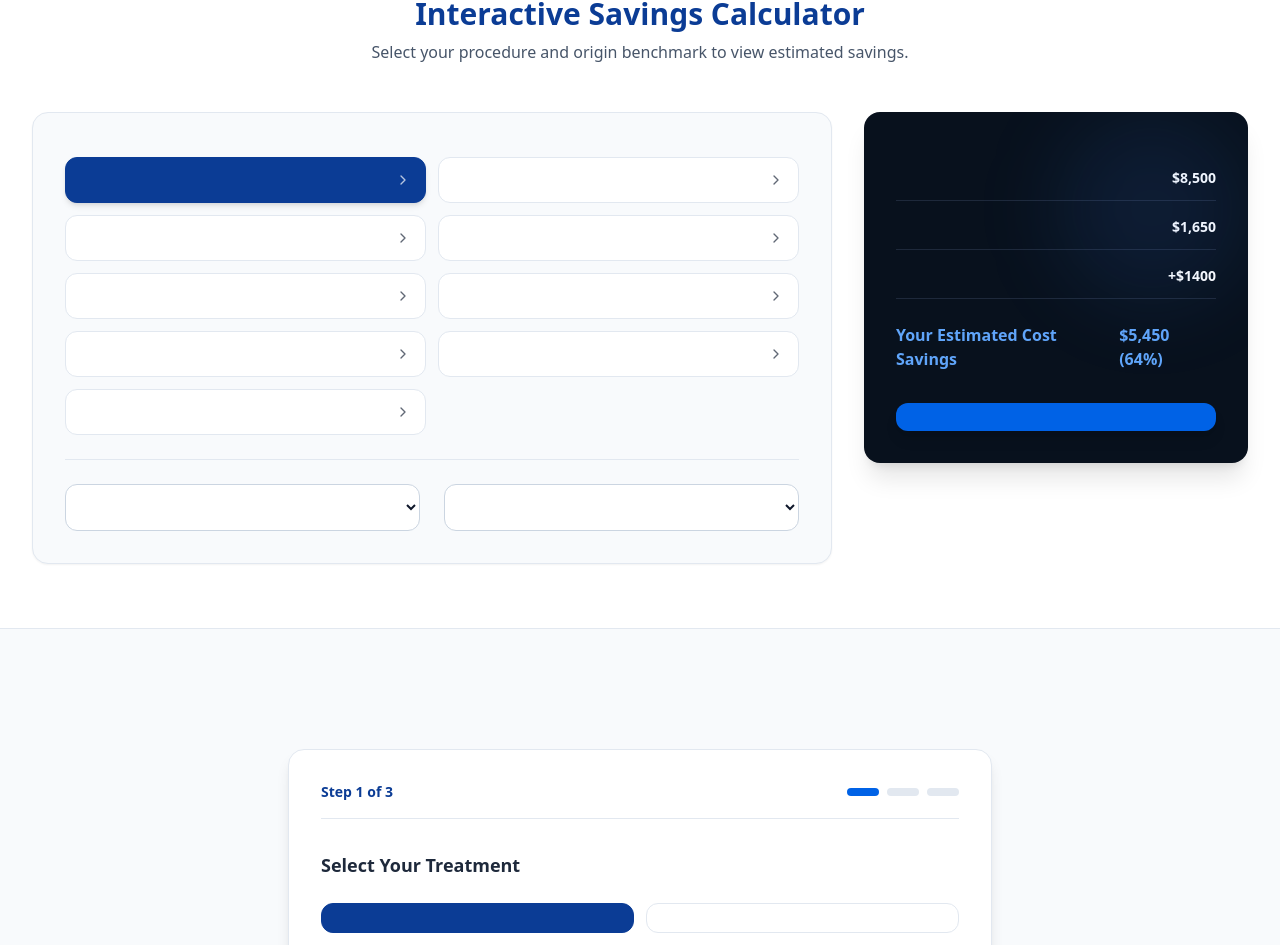
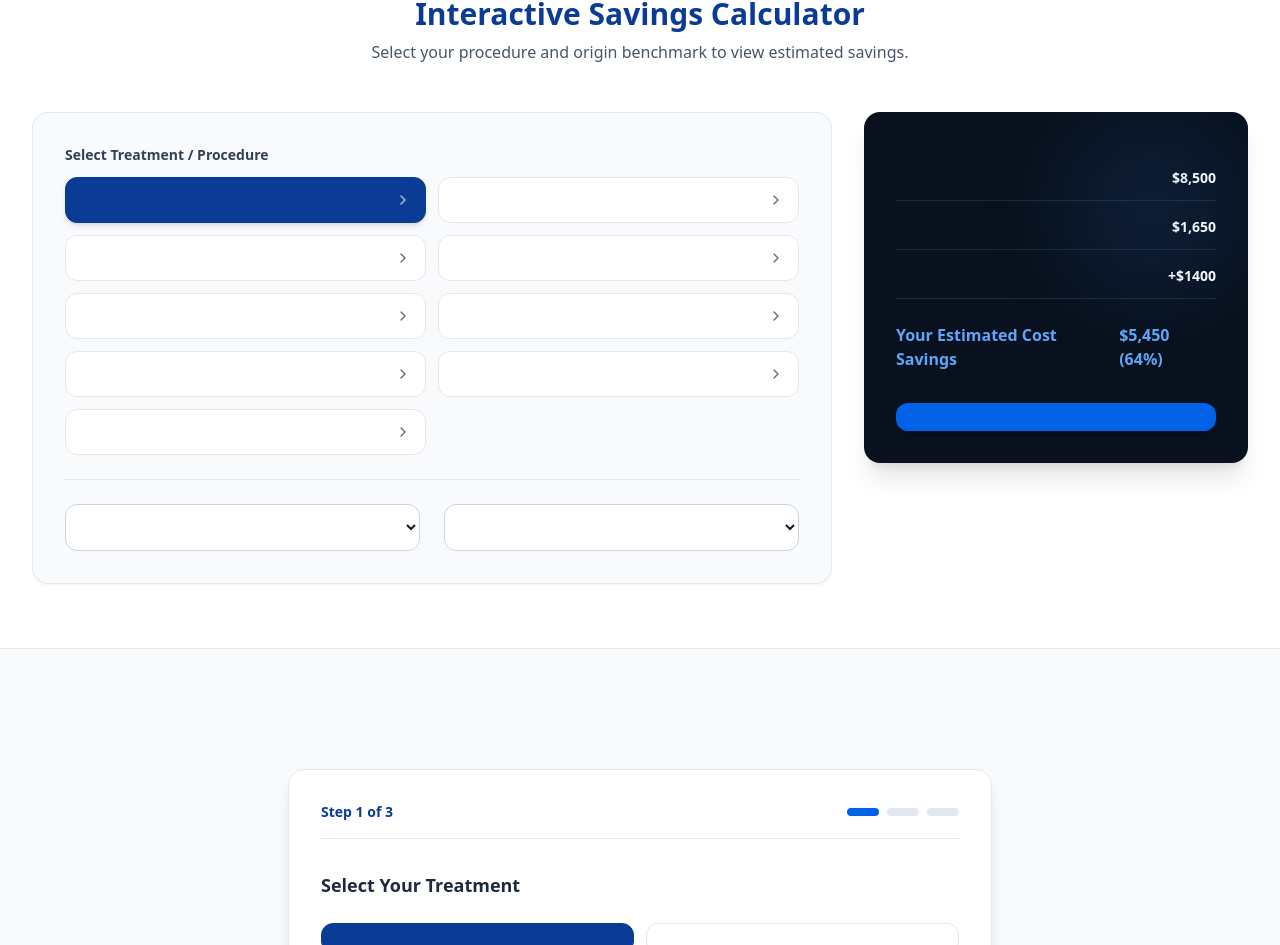
Before and after one commit to mahamhealth/maham-health, a Next.js app: page /en in a window 1280 px wide. Shown: the part 872-1817 px from the top of the page. Built offline with nearby package versions, Linux system fonts and the light colour scheme.

Commit message:
Change label text from 'selectSpecialty' to 'selectProcedure'

```diff
--- a/src/components/Home.tsx
+++ b/src/components/Home.tsx
@@ -235,7 +235,7 @@ ${medicalNotes}`
           <div className="grid grid-cols-1 lg:grid-cols-3 gap-8 items-start">
             <div className="lg:col-span-2 bg-slate-50 p-6 sm:p-8 rounded-2xl border border-slate-200 shadow-sm">
               <label className="block text-sm font-semibold text-slate-700 mb-3">
-                {t.selectSpecialty}
+                {t.selectProcedure}
               </label>
               <div className="grid grid-cols-1 sm:grid-cols-2 gap-3 mb-6">
                 {SPECIALTIES.map((s) => (
```
